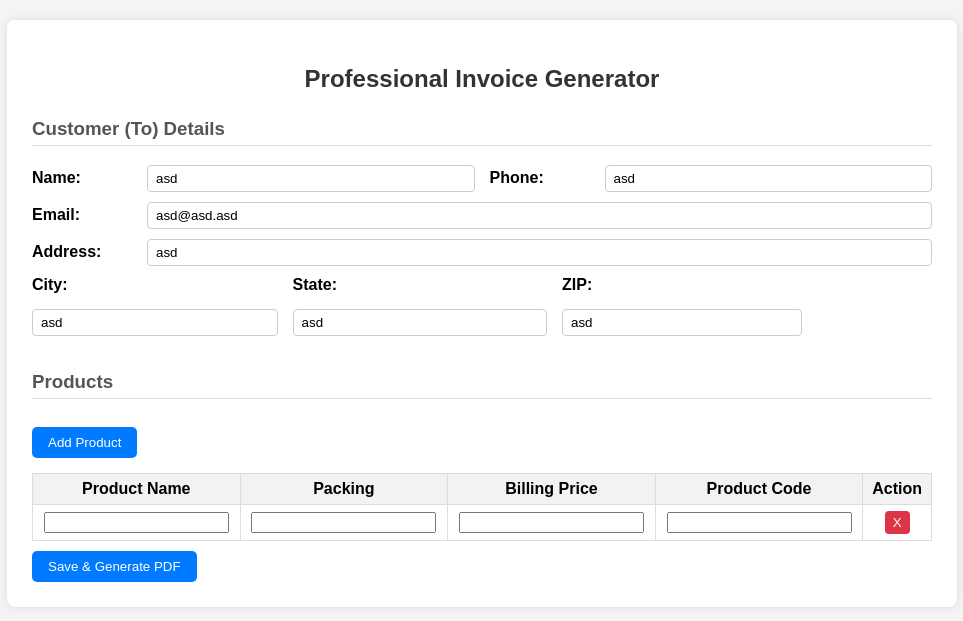
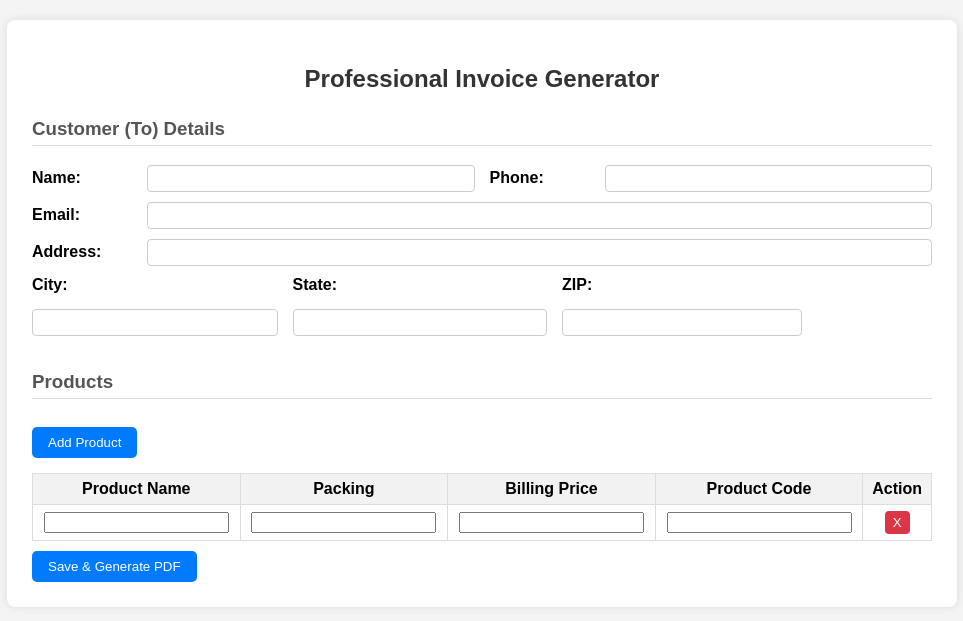
Before and after one commit to cherry-cpu/abagritech, a PHP site: page /httpsabagritech/invoice/invoice_generator.php in a window 1280 px wide. Shown: the top 621 px of the page, without its empty margins (158-1121 px from the left). Run offline with PHP 8.4, Linux system fonts and the light colour scheme.

Commit message:
invoice added

```diff
--- a/invoice/invoice_generator.php
+++ b/invoice/invoice_generator.php
@@ -155,33 +155,33 @@
         <h3>Customer (To) Details</h3>
         <div class="form-group">
             <label>Name:</label>
-            <input type="text" name="customer_name"  required value="asd">
+            <input type="text" name="customer_name"  required>
             <label>Phone:</label>
-            <input type="text" name="phone" value="asd">
+            <input type="text" name="phone">
         </div>
 
         <div class="form-group">
             <label>Email:</label>
-            <input type="email" name="email" value="asd@asd.asd">
+            <input type="email" name="email">
         </div>
 
         <div class="form-group">
             <label>Address:</label>
-            <input type="text" name="address" required value="asd">
+            <input type="text" name="address" required>
         </div>
 
         <div class="form-group-row">
             <div class="form-group">
                 <label>City:</label>
-                <input type="text" name="city" required value="asd">
+                <input type="text" name="city" required>
             </div>
             <div class="form-group">
                 <label>State:</label>
-                <input type="text" name="state" required value="asd">
+                <input type="text" name="state" required>
             </div>
             <div class="form-group">
                 <label>ZIP:</label>
-                <input type="text" name="zip" required value="asd">
+                <input type="text" name="zip" required>
             </div>
         </div>
 
```
